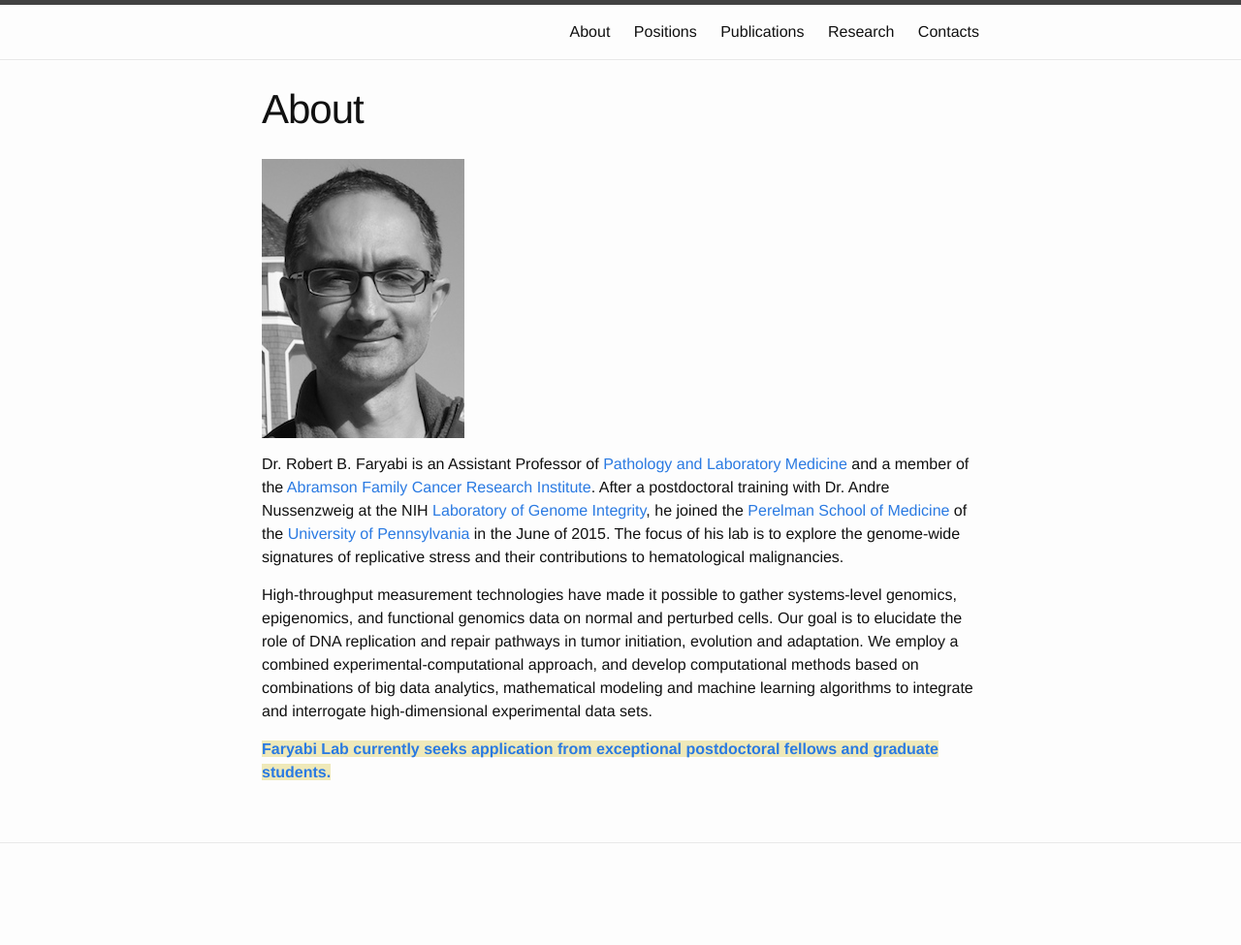
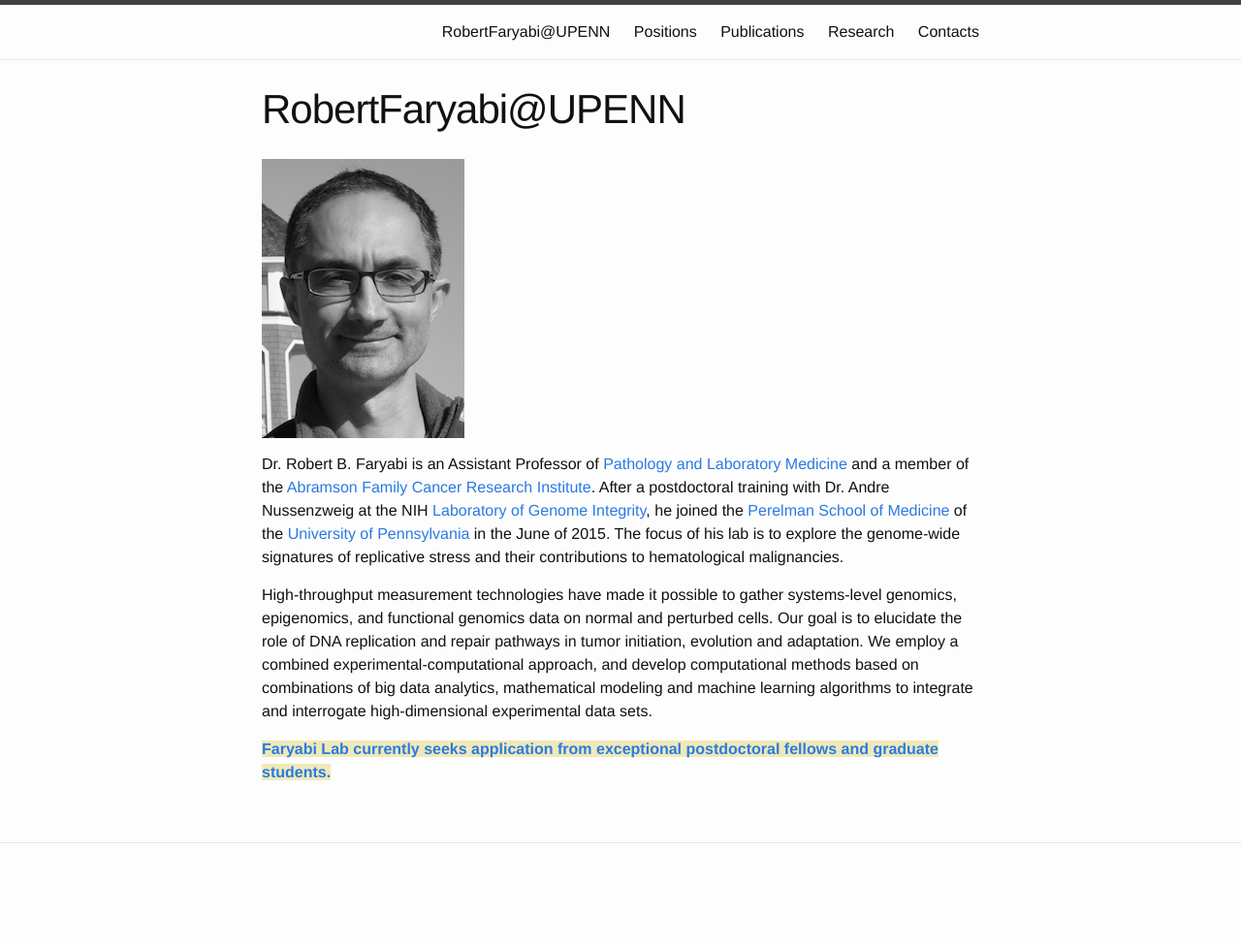
Before and after one commit to faryabib/faryabib.github.io, a Jekyll site: the page built from index.md, in a window 1280 px wide. Shown: the whole page at 97% size. Built offline with Jekyll 4.4.1, drawn with Linux system fonts in a browser that asks for light colours.

Commit message:
website version 7

```diff
--- a/index.md
+++ b/index.md
@@ -1,6 +1,6 @@
 ---
 layout: page
-title: About
+title: RobertFaryabi@UPENN
 permalink: /index.html
 ---
 
```
